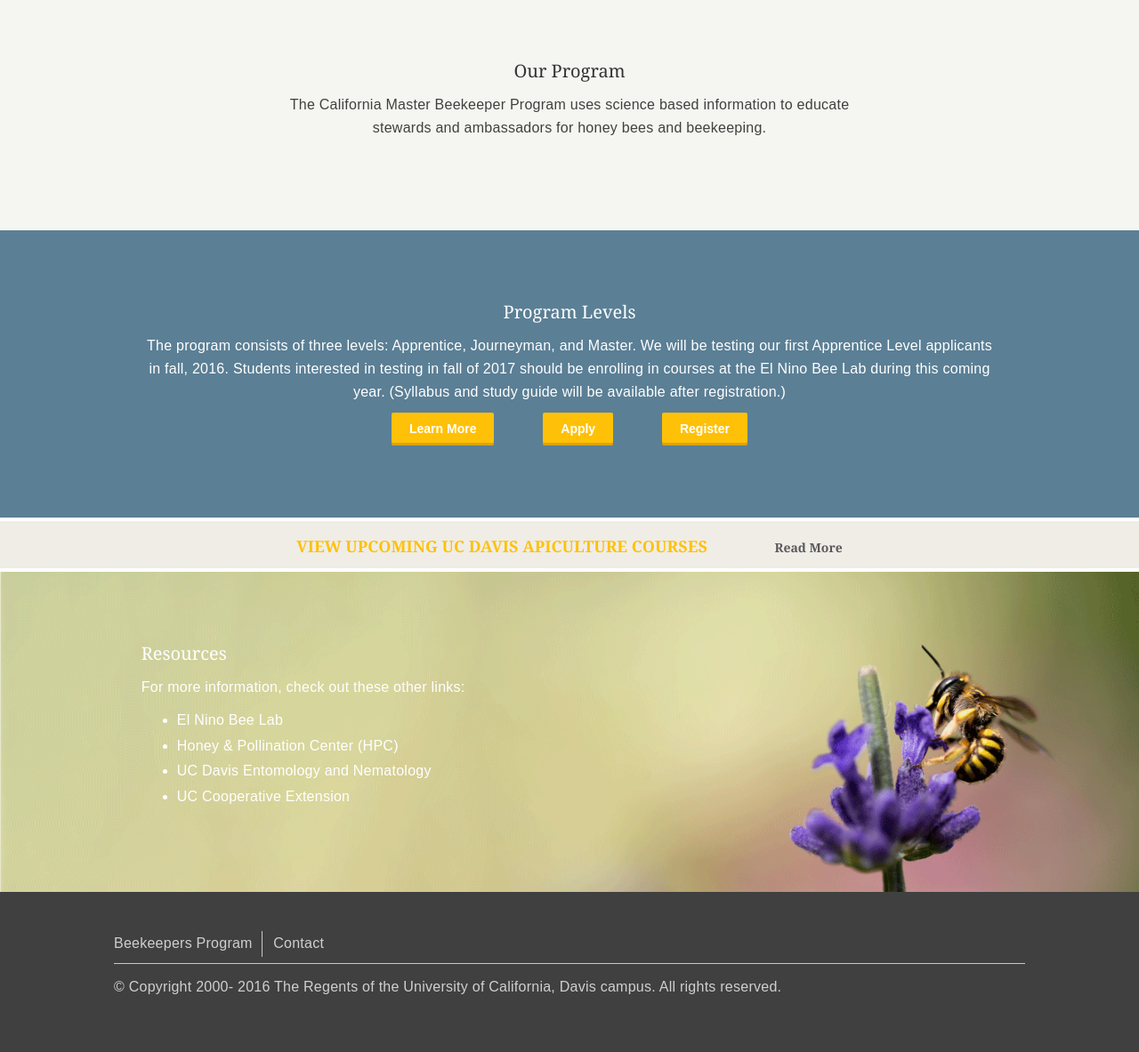
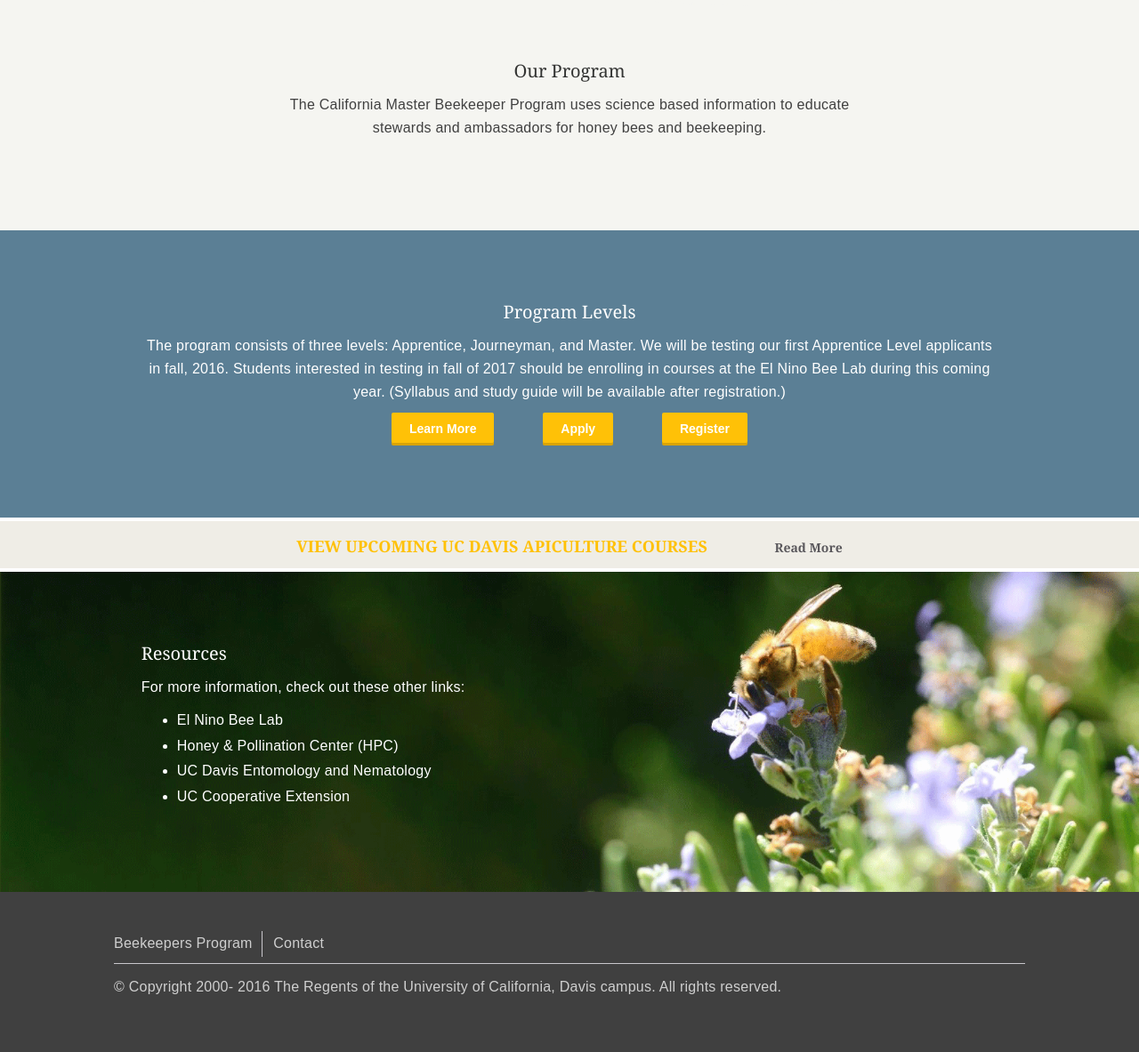
Before and after one commit to ucdavis/beekeeperprogram, a Jekyll site: the page built from index.html, in a window 1280 px wide. Shown: the whole page at 89% size. Built offline with Jekyll 4.4.1, drawn with Linux system fonts in a browser that asks for light colours; nearby versions of some CDN libraries; the list of posts is cut into pages by our own code.

Commit message:
change bee image

```diff
--- a/_sass/_regions.scss
+++ b/_sass/_regions.scss
@@ -76,7 +76,7 @@
 }
 
 .landing-feature-wrapper-img {
-    background-image: url('/media/bee_flower.png');
+    background-image: url('/media/BIG-bee-banner2.png');
     background-size: cover;
     background-position: center;
     padding: 2% 0% 4% 0%;
@@ -112,7 +112,7 @@
 }
 
 #resources-list a:hover {
-    color: $wintersky-gray;
+    color: $secondary-color;
 }
 
 div #program-buttons {
```
Also changed, not shown: media/BIG-bee-banner.png (added), media/BIG-bee-banner2.png (added), 4 other files.
